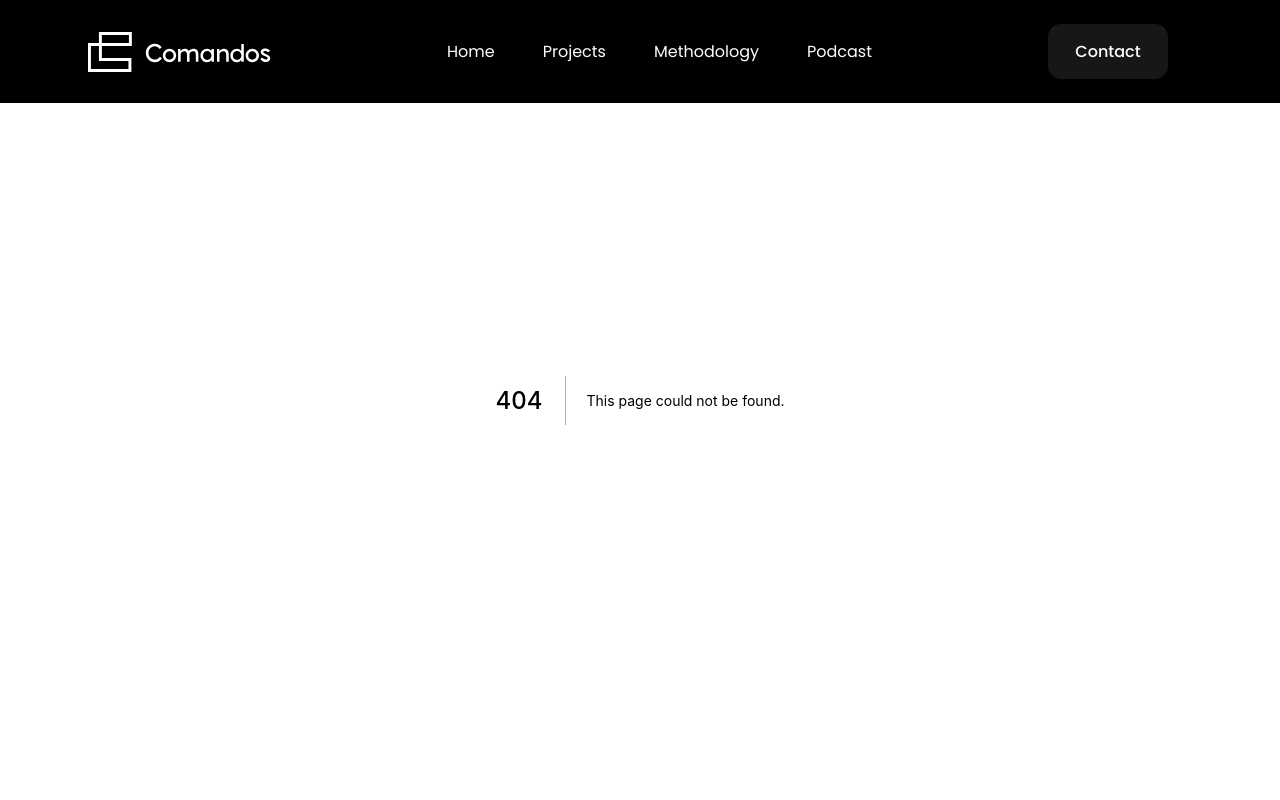
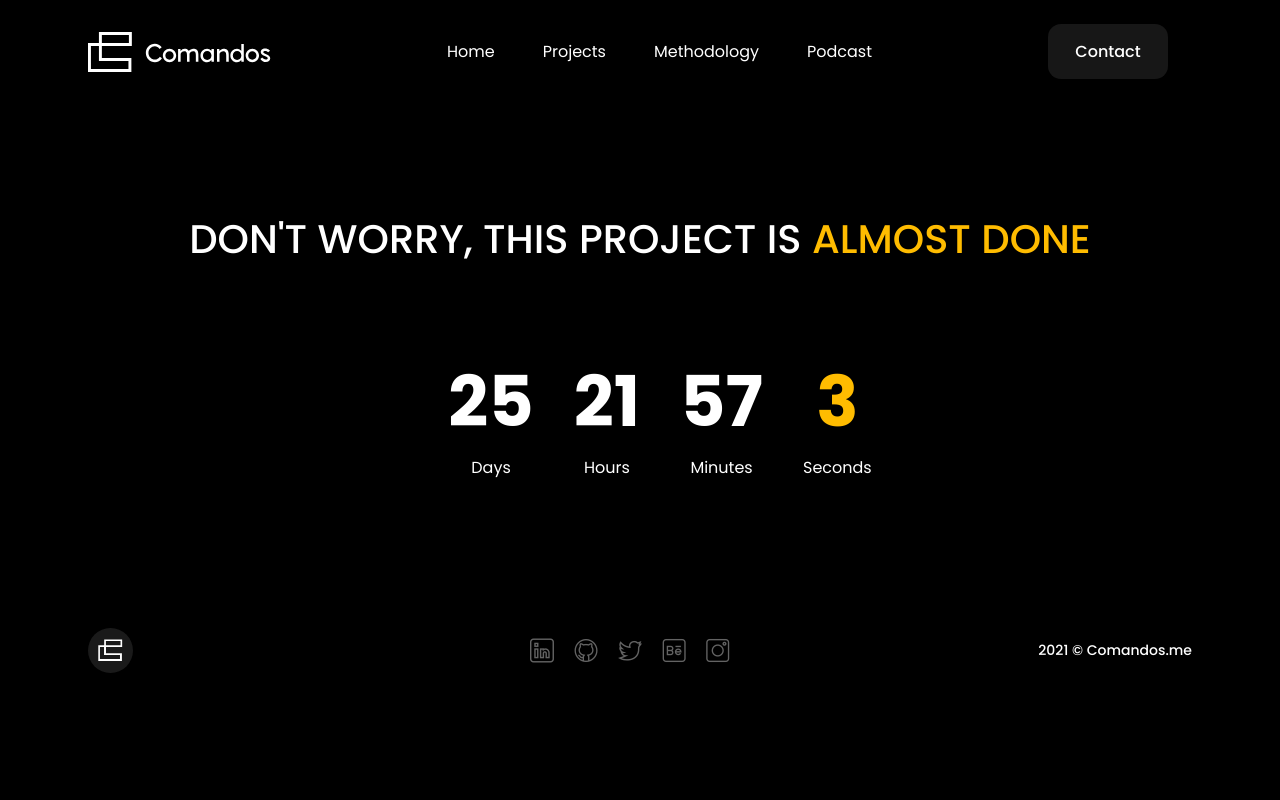
Before and after one commit to 01Comandos/Portfolio-Comandos, a Next.js app: page /project/1 in a window 1280 px wide. Before the commit this address had no page. Shown: the top 800 px of the page. Built offline with nearby package versions, Linux system fonts and the light colour scheme.

Commit message:
Added countdown component

```diff
--- /dev/null
+++ b/components/Countdown/Countdown.js
@@ -0,0 +1,53 @@
+import { useEffect, useState } from "react";
+import styles from "./Countdown.module.css";
+
+const calculateTimeLeft = (date) => {
+  let difference = date - +new Date();
+  let timeLeft = {};
+
+  if (difference > 0) {
+    timeLeft = {
+      days: Math.floor(difference / (1000 * 60 * 60 * 24)),
+      hours: Math.floor((difference / (1000 * 60 * 60)) % 24),
+      minutes: Math.floor((difference / 1000 / 60) % 60),
+      seconds: Math.floor((difference / 1000) % 60),
+    };
+  }
+
+  return timeLeft;
+};
+
+const Countdown = ({ date = new Date() }) => {
+  const [timeLeft, setTimeLeft] = useState(calculateTimeLeft(date));
+
+  useEffect(() => {
+    const timer = setTimeout(() => {
+      setTimeLeft(calculateTimeLeft(date));
+    }, 1000);
+    // Clear timeout if the component is unmounted
+    return () => clearTimeout(timer);
+  });
+
+  const timerComponents = [];
+
+  Object.keys(timeLeft).forEach((interval) => {
+    if (!timeLeft[interval] && timeLeft[interval] !== 0) {
+      return;
+    }
+
+    timerComponents.push(
+      <div className={styles.time}>
+        <span className={`${styles.number} ${interval === "seconds" ? styles.seconds : ""}`}>{timeLeft[interval]}</span>
+        <span className={styles.label}>{interval}</span>
+      </div>
+    );
+  });
+
+  return (
+    <div className={styles.container}>
+      {timerComponents.length ? timerComponents : <span>Time's up!</span>}
+    </div>
+  );
+};
+
+export default Countdown;
--- /dev/null
+++ b/components/Countdown/Countdown.module.css
@@ -0,0 +1,48 @@
+.container {
+  color: white;
+  display: flex;
+  justify-content: space-between;
+  width: 100%;
+}
+
+.time {
+  display: flex;
+  flex-direction: column;
+}
+
+.number {
+  font-size: 40px;
+  font-weight: bold;
+}
+
+.label {
+  text-transform: capitalize;
+}
+
+.seconds {
+  color: var(--secondary);
+}
+
+@media (min-width: 769px) {
+  .container {
+    justify-content: space-evenly;
+  }
+
+  .number {
+    font-size: 50px;
+  }
+}
+
+@media (min-width: 1025px) {
+    .container {
+      justify-content: center;
+    }
+
+    .time {
+        margin-left: 2.5rem;
+    }
+
+    .number {
+      font-size: 70px;
+    }
+  }
--- a/components/Project/Project.js
+++ b/components/Project/Project.js
@@ -1,10 +1,12 @@
+import Link from "next/link";
 import { useState } from "react";
 import styles from "./Project.module.css";
 
-const Project = ({ isMobile, pictures, name, description }) => {
+const Project = ({ isMobile, pictures, name, description, url }) => {
   const [isHover, setHover] = useState(false);
 
   return (
+    <Link href={`/project/${url}`}>
       <article
         className={styles.container}
         onMouseEnter={() => setHover(true)}
@@ -21,6 +23,7 @@ const Project = ({ isMobile, pictures, name, description }) => {
           {(isMobile || isHover) && <img src="/icons/icon-arrow.svg" />}
         </div>
       </article>
+    </Link>
   );
 };
 
--- a/components/Projects/Projects.js
+++ b/components/Projects/Projects.js
@@ -19,6 +19,7 @@ const Projects = ({ isMobile }) => (
             name={project.name}
             pictures={project.pictures}
             description={project.description}
+            url={project.url}
           />
         </div>
       ))}
--- a/content/projects.json
+++ b/content/projects.json
@@ -6,7 +6,7 @@
       "desktop": "/images/stadio.png"
     },
     "description": "A great collaborative solution for runners. Lima? Sao Paulo? Let's run together!",
-    "url": ""
+    "url": "stadio"
   },
   {
     "name": "mipOS Interger",
@@ -15,7 +15,7 @@
       "desktop": "/images/mipos-1.png"
     },
     "description": "1 or 40 Dark Kitchen, 1 or 100 restaurants. Everything in a tablet to manage thousands of orders by Delivery.",
-    "url": ""
+    "url": "mipos-interger"
   },
   {
     "name": "mipOS POS",
@@ -24,7 +24,7 @@
       "desktop": "/images/mipos-2.png"
     },
     "description": "Underpinned by old operating systems, a great POS for the new generation of consumers.",
-    "url": ""
+    "url": "mipos-pos"
   },
   {
     "name": "RebajaTusCuentas",
@@ -33,7 +33,7 @@
       "desktop": "/images/rtc.png"
     },
     "description": "Making it less painful to ask for mortgages is the mission of RebajaTusCuentas. All without goin to the bank.",
-    "url": ""
+    "url": "rebaja-tus-cuentas"
   },
   {
     "name": "Spotfinder",
@@ -42,7 +42,7 @@
       "desktop": "/images/spotlitefinal.png"
     },
     "description": "Finding and reserving parking is not an easy thing. More with AI. Spotfinder the genuinely awesome.",
-    "url": ""
+    "url": "spotfinder"
   },
   {
     "name": "Caribe Federal Credit Union",
@@ -51,6 +51,6 @@
       "desktop": "/images/caribe-federal-device.png"
     },
     "description": "A traditional government bank wants to make the experience of visiting and finding information incredible.",
-    "url": ""
+    "url": "caribe-federal-credit-union"
   }
 ]
--- /dev/null
+++ b/pages/project/[name].js
@@ -0,0 +1,33 @@
+import Head from "next/head";
+import { useRouter } from "next/router";
+import projects from "../../content/projects.json";
+import Countdown from "../../components/Countdown/Countdown";
+import styles from "../../styles/Project.module.css";
+
+const Project = () => {
+  const router = useRouter();
+  const { name } = router.query;
+  const project = projects.find(project => project.url === name)
+  console.log(project)
+
+  return (
+    <>
+      <Head>
+        <title>{project?.name}</title>
+        <meta
+          name="description"
+          content={project?.description}
+        />
+        <link rel="icon" href="/favicon.ico" />
+      </Head>
+      <main className="pageContainer">
+        <section className={styles.soonContainer}>
+          <h1 className={styles.soonTitle}>DON'T WORRY, THIS PROJECT IS <span>ALMOST DONE</span></h1>
+          <Countdown date={new Date("2021-07-01")} />
+        </section>
+      </main>
+    </>
+  );
+};
+
+export default Project;
--- /dev/null
+++ b/styles/Project.module.css
@@ -0,0 +1,21 @@
+.soonContainer {
+  padding: 3rem 3rem 5rem 3rem;
+  text-align: center;
+}
+
+.soonTitle {
+  color: white;
+  font-size: 30px;
+  font-weight: 500;
+}
+
+.soonTitle > span {
+  color: var(--secondary);
+}
+
+@media (min-width: 769px) {
+  .soonTitle {
+    font-size: 40px;
+    margin-bottom: 5rem;
+  }
+}
```
Lines whose indentation alone changed are shown as unchanged.
